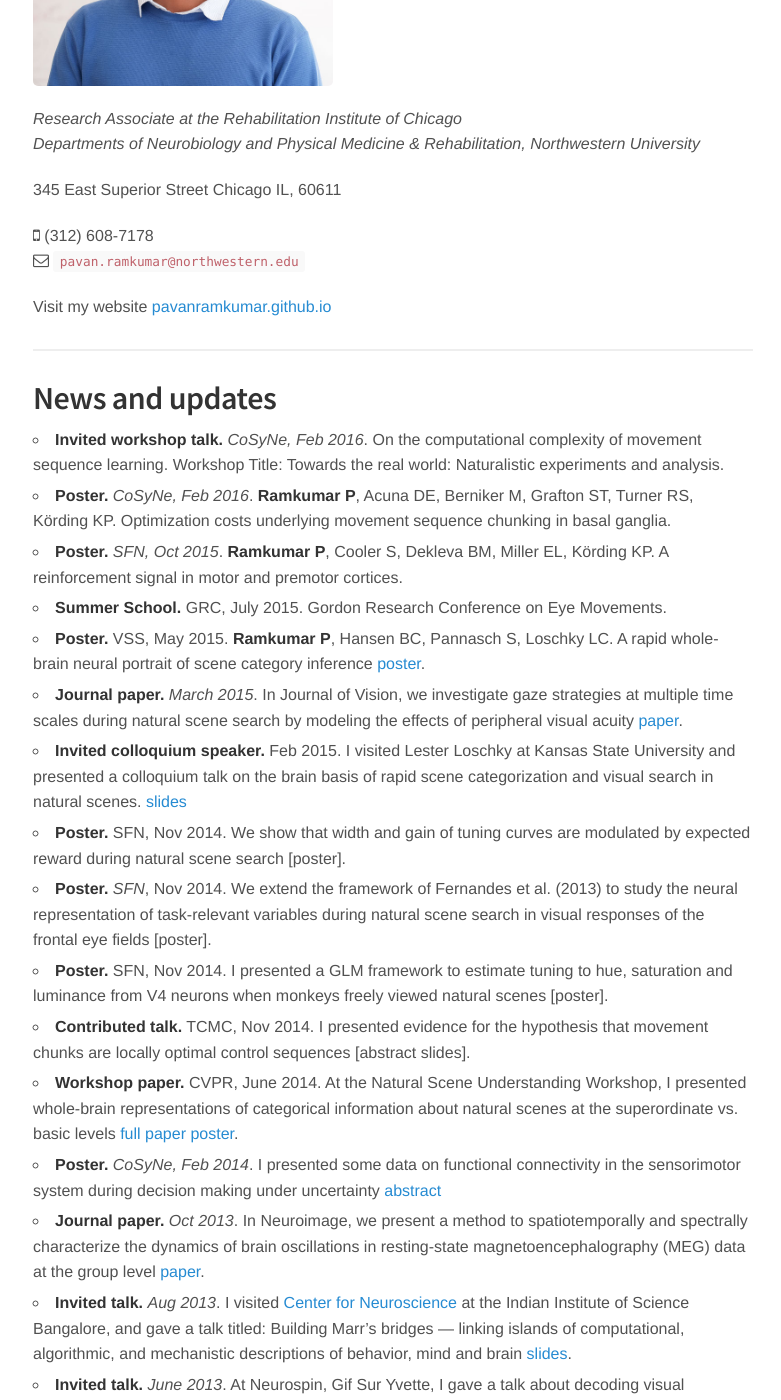
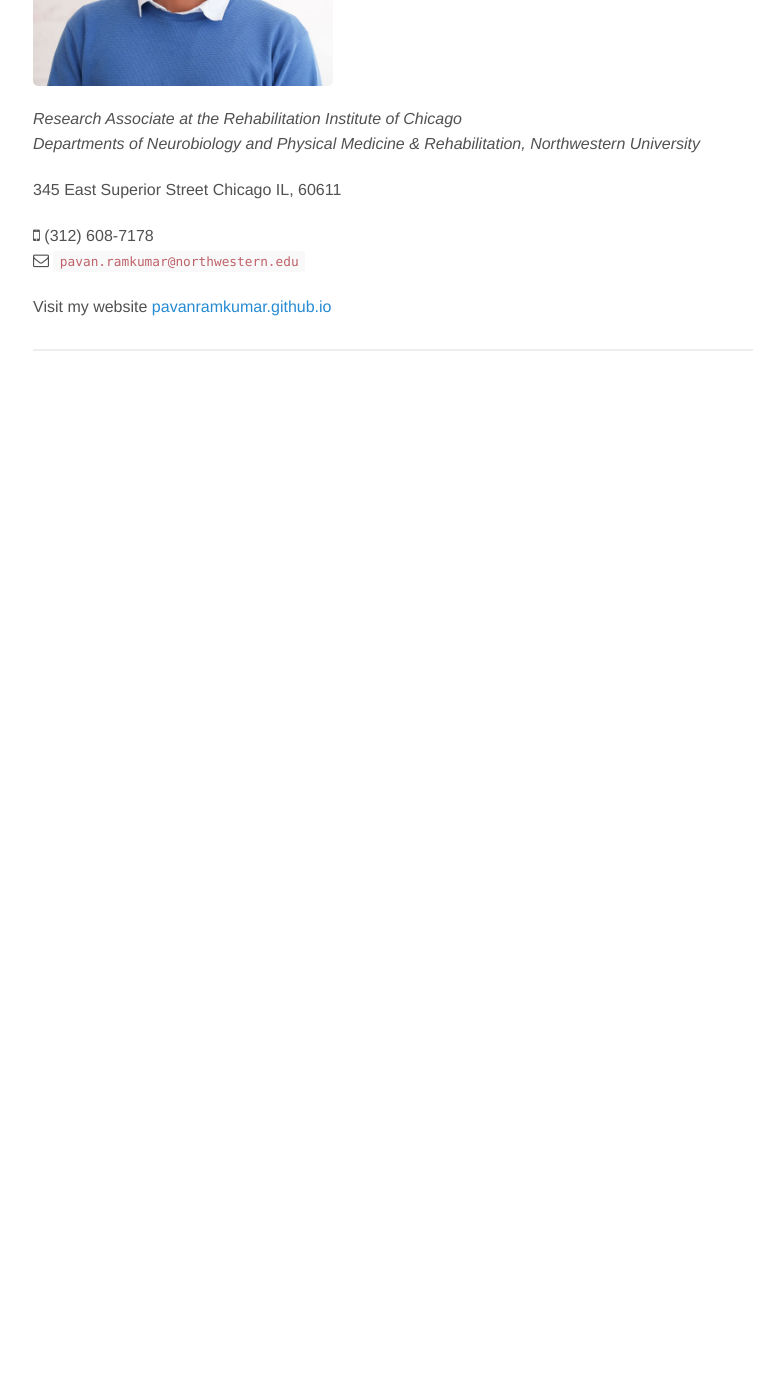
Before and after one commit to KordingLab/KordingLab.github.io, a Jekyll site: the page built from _people/pavan_ramkumar.md, in a window 1280 px wide and 1400 px high, scrolled down 404 px. Shown: the whole window, without its empty margins (247-1028 px from the left). Built offline with Jekyll 4.4.1, drawn with Linux system fonts in a browser that asks for light colours; nearby versions of some CDN libraries; comment, search, counter and statistics services are not loaded; after the commit the page ends 900 px from its top, so only the background shows below that; some of the changed text lies outside the part shown.

Commit message:
commented out news and updates

```diff
--- a/_people/pavan_ramkumar.md
+++ b/_people/pavan_ramkumar.md
@@ -18,6 +18,8 @@ _Departments of Neurobiology and Physical Medicine & Rehabilitation, Northwester
 Visit my website [pavanramkumar.github.io](http://pavanramkumar.github.io/)
 
 <hr>
+
+<!---
 
 ## News and updates
 
@@ -40,4 +42,6 @@ Visit my website [pavanramkumar.github.io](http://pavanramkumar.github.io/)
 - **Invited talk.** _June 2013_. I visited Sophie Deneve's lab at the Group for Neural Theory in Paris. I presented some ongoing work about uncertainty representation in the brain [slides](https://dl.dropboxusercontent.com/u/4521272/Ramkumar_June2013_ENS_GNT_Paris.pdf).
 - **Poster.** _VSS, May 2013_. I presented some predictions of primate gaze locations in a natural scene search task based on computational models of priority maps. Our main result is that visual features of fixated locations enroute to the target show a weak but significant bias towards target orientation [<i class="fa fa-file-pdf-o"></i> poster](https://dl.dropboxusercontent.com/u/4521272/Ramkumar_VSS2013.pdf)
 - **Journal paper.** _May 2013_. In Journal of Neuroscience, we report successful time-resolved decoding of low-level visual features — orientation, spatial frequency and direction of rotation — of large gratings, from single-trial MEG data. Our results constitute primary data on the timing of information processing in human visual cortex. [<i class="fa fa-file-pdf-o"></i> paper](http://www.jneurosci.org/content/33/18/7691.full.pdf+html)
-- **Journal paper.** _March 2013_. In Frontiers in Human Neuroscience, we present a method to reject and cluster independent component clusters obtained from multi-subject resting-state fMRI data, based on a principled null hypothesis. [paper]
+- **Journal paper.** _March 2013_. In Frontiers in Human Neuroscience, we present a method to reject and cluster independent component clusters obtained from multi-subject resting-state fMRI data, based on a principled null hypothesis. [paper])
+
+-->
```
